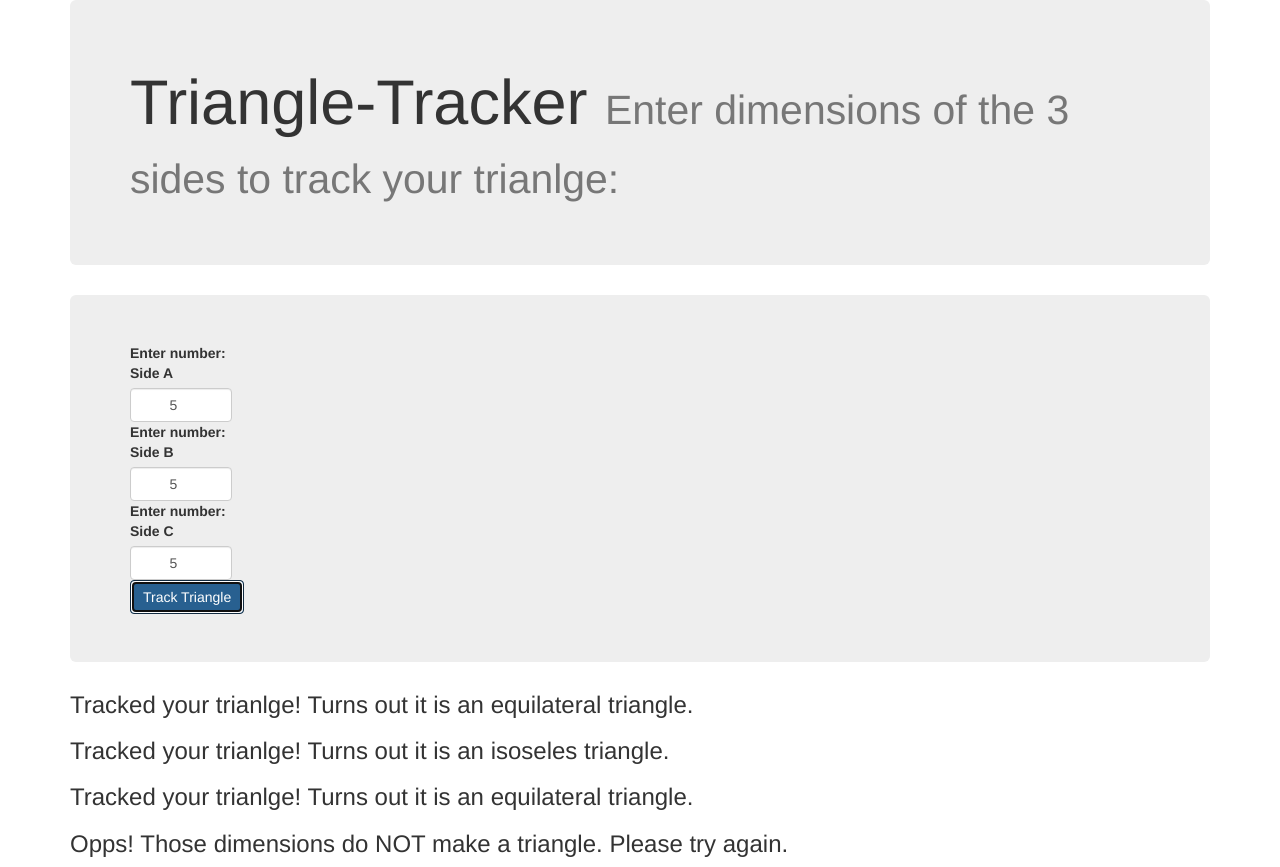
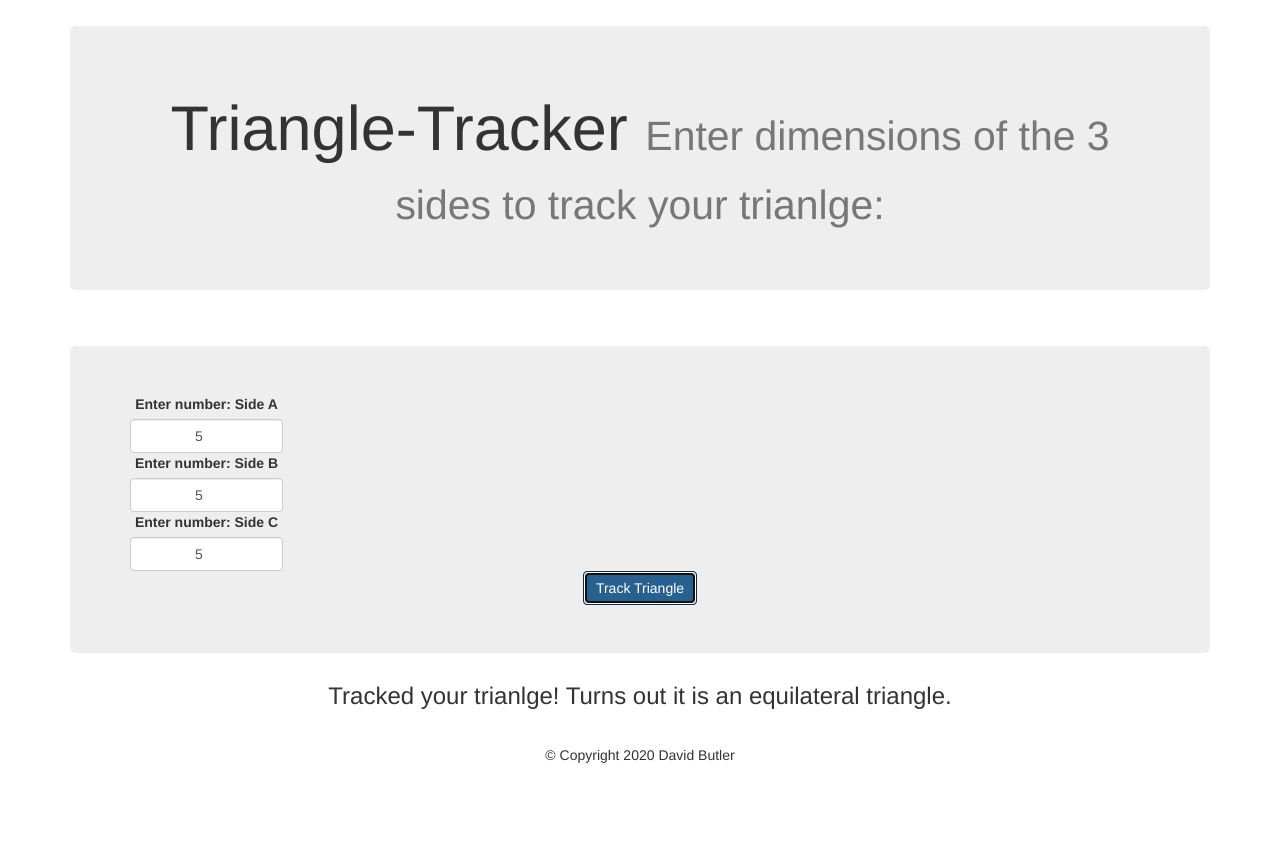
Before and after one commit to davidabutler92/triangle-tracker, a plain HTML site: page index.html in a window 1280 px wide. Both pictures are taken after typing "5", "5", "5" into the empty fields and a click on the button "Track Triangle". After the commit the page ends 800 px from the top, so only its background shows below. Drawn offline with Linux system fonts and the light colour scheme.

Commit message:
add if statement for equilateral triangle

```diff
--- a/css/main.css
+++ b/css/main.css
@@ -1,3 +1,12 @@
 #side {
-  width: 10%;
+  width: 15%;
 }
+
+.container {
+  padding-top: 2%;
+  text-align: center;
+}
+
+.results {
+  display: none;
+}
--- a/index.html
+++ b/index.html
@@ -36,18 +36,21 @@
           </div>
         </form>
       </div>
-      <div id="results" id="equilateral">
+      <div class="results" id="equilateral">
         <h3>Tracked your trianlge! Turns out it is an equilateral triangle.</h3>
       </div>
-      <div id="results" id="isosceles">
+      <div class="results" id="isosceles">
         <h3>Tracked your trianlge! Turns out it is an isoseles triangle.</h3>
       </div>
-      <div id="results" id="scalene">
+      <div class="results" id="scalene">
         <h3>Tracked your trianlge! Turns out it is an equilateral triangle.</h3>
       </div>
-      <div id="results" id="notTriangle">
+      <div class="results" id="notTriangle">
         <h3>Opps! Those dimensions do NOT make a triangle. Please try again.</h3>
       </div>
     </div>
+    <div class="container" id="copyright">
+      <footer>&copy; Copyright 2020 David Butler</footer>
+    </div>
   </body>
 </html>
--- a/js/main.js
+++ b/js/main.js
@@ -3,6 +3,13 @@ $(document).ready(function() {
     event.preventDefault();
 
     const sideA = parseInt($("input#side-a").val());
-    // console.log(sideA);
+    const sideB = parseInt($("input#side-b").val());
+    const sideC = parseInt($("input#side-c").val());
+    // console.log(sideC, sideB, sideA);
+
+    if (sideA === sideB && sideA === sideC) {
+      $(".results#equilateral").show();
+    } else if (sideA === sideB || sideA === sideC || sideB ===sideC) {
+    }
   });
 });
```
